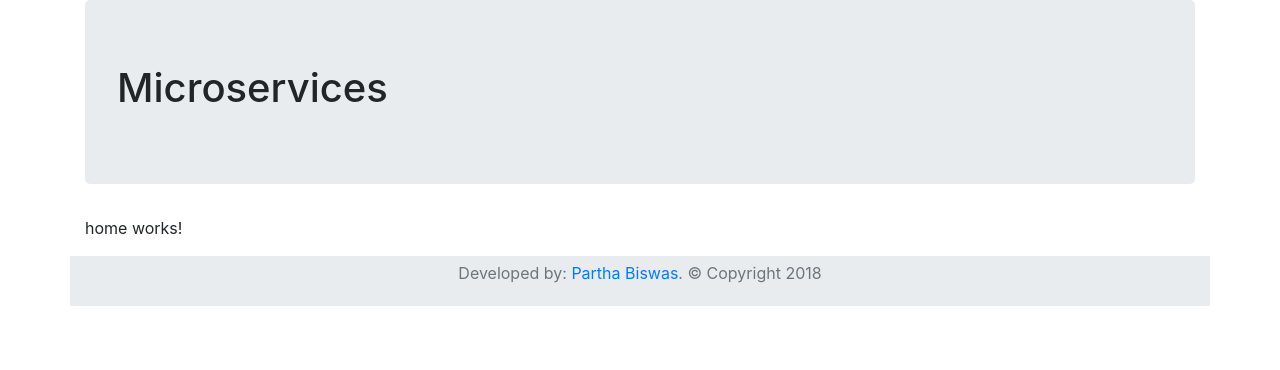
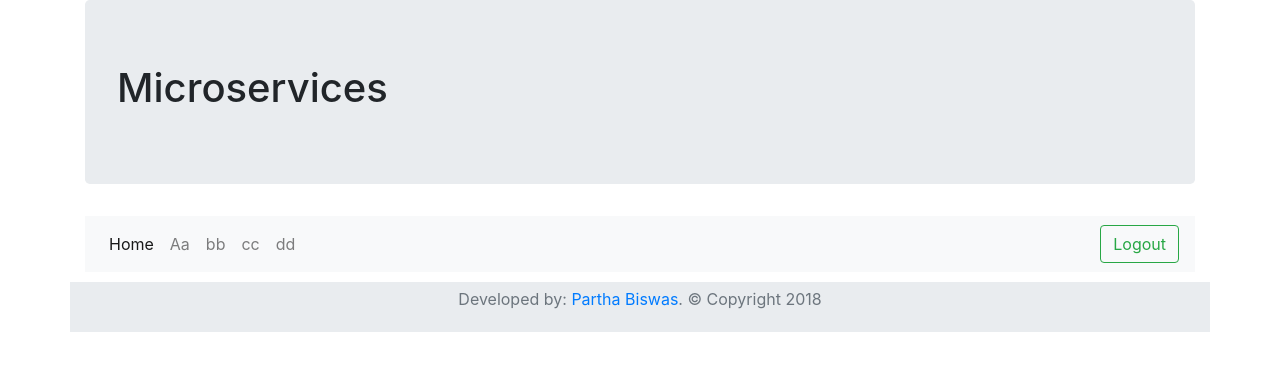
Before and after one commit to partha001/bookstore-microservice, an Angular app in the folder frontend/: page /home in a window 1280 px wide. Shown: the top 370 px of the page. Built offline with nearby package versions, Linux system fonts and the light colour scheme.

Commit message:
frontend : user home navigation bar

```diff
--- a/frontend/src/app/component/home/home.component.html
+++ b/frontend/src/app/component/home/home.component.html
@@ -1,3 +1,2 @@
-<p>
-  home works!
-</p>
+<app-user-navigation></app-user-navigation>
+<router-outlet></router-outlet>
--- a/frontend/src/app/component/partners/partners.component.html
+++ b/frontend/src/app/component/partners/partners.component.html
@@ -5,13 +5,13 @@
     <!-- <button class="btn btn-primary" (click)="getPartners()">fetch partners</button> -->
 
     <p>
-
         What is Lorem Ipsum? Lorem Ipsum is simply dummy text of the printing and typesetting industry. Lorem Ipsum has been the
         industry's standard dummy text ever since the 1500s, when an unknown printer took a galley of type and scrambled
         it to make a type specimen book. It has survived not only five centuries, but also the leap into electronic typesetting,
         remaining essentially unchanged. It was popularised in the 1960s with the release of Letraset sheets containing Lorem
         Ipsum passages, and more recently with desktop publishing software like Aldus PageMaker including versions of Lorem
         Ipsum.
+        <br>
         <br> some of our esteemed partners are :
         <br>
     </p>
@@ -34,14 +34,6 @@
     </div>
 
     <p>
-        <br> Where does it come from? Contrary to popular belief, Lorem Ipsum is not simply random text. It has roots in a piece
-        of classical Latin literature from 45 BC, making it over 2000 years old. Richard McClintock, a Latin professor at
-        Hampden-Sydney College in Virginia, looked up one of the more obscure Latin words, consectetur, from a Lorem Ipsum
-        passage, and going through the cites of the word in classical literature, discovered the undoubtable source. Lorem
-        Ipsum comes from sections 1.10.32 and 1.10.33 of "de Finibus Bonorum et Malorum" (The Extremes of Good and Evil)
-        by Cicero, written in 45 BC. This book is a treatise on the theory of ethics, very popular during the Renaissance.
-        The first line of Lorem Ipsum, "Lorem ipsum dolor sit amet..", comes from a line in section 1.10.32.
-        <br>
         <br> The standard chunk of Lorem Ipsum used since the 1500s is reproduced below for those interested. Sections 1.10.32
         and 1.10.33 from "de Finibus Bonorum et Malorum" by Cicero are also reproduced in their exact original form, accompanied
         by English versions from the 1914 translation by H. Rackham.
--- a/frontend/src/app/component/user-navigation/user-navigation.component.html
+++ b/frontend/src/app/component/user-navigation/user-navigation.component.html
@@ -1,3 +1,49 @@
-<p>
-  user-navigation works!
-</p>
+<nav class="navbar navbar-expand-lg navbar-light bg-light">
+  <!--<a class="navbar-brand" href="#">Navbar</a>
+  <button class="navbar-toggler" type="button" data-toggle="collapse" data-target="#navbarSupportedContent" aria-controls="navbarSupportedContent" aria-expanded="false" aria-label="Toggle navigation">
+    <span class="navbar-toggler-icon"></span>
+  </button>-->
+
+
+  <div class="collapse navbar-collapse" id="navbarSupportedContent">
+    <ul class="navbar-nav mr-auto">
+      <!-- <li class="nav-item active">
+        <a class="nav-link" href="/Home">Home <span class="sr-only">(current)</span></a>
+      </li> -->
+      <li class="nav-item">
+        <a class="nav-link" routerLink="/home" routerLinkActive="active current">Home</a>
+  </li>
+      <li class="nav-item">
+          <a class="nav-link" routerLink="/partners" routerLinkActive="active current">Aa</a>
+    </li>
+
+    <li class="nav-item">
+        <a class="nav-link" routerLink="/achievements" routerLinkActive="active current">bb</a>
+  </li>
+
+      <li class="nav-item">
+        <a class="nav-link" routerLink="/aboutUs" routerLinkActive="active current">cc</a>
+      </li>
+      <li class="nav-item">
+          <a class="nav-link" routerLink="/contactUs" routerLinkActive="active current">dd</a>
+        </li>
+
+      <!--  <li class="nav-item dropdown">
+        <a class="nav-link dropdown-toggle" href="#" id="navbarDropdown" role="button" data-toggle="dropdown" aria-haspopup="true" aria-expanded="false">
+          Dropdown
+        </a>
+        <div class="dropdown-menu" aria-labelledby="navbarDropdown">
+          <a class="dropdown-item" href="#">Action</a>
+          <a class="dropdown-item" href="#">Another action</a>
+          <div class="dropdown-divider"></div>
+          <a class="dropdown-item" href="#">Something else here</a>
+        </div>
+      </li>-->
+    </ul>
+
+    <!-- <form class="form-inline my-2 my-lg-0"> -->
+      <!-- <input class="form-control mr-sm-2" type="search" placeholder="Search" aria-label="Search"> -->
+      <button class="btn btn-outline-success my-2 my-sm-0"  (click)="logout()">Logout</button>
+    <!-- </form> -->
+  </div>
+</nav>
--- a/frontend/src/app/component/user-navigation/user-navigation.component.ts
+++ b/frontend/src/app/component/user-navigation/user-navigation.component.ts
@@ -1,4 +1,6 @@
 import { Component, OnInit } from '@angular/core';
+import { Http } from '@angular/http';
+import {Router} from "@angular/router";
 
 @Component({
   selector: 'app-user-navigation',
@@ -7,9 +9,14 @@ import { Component, OnInit } from '@angular/core';
 })
 export class UserNavigationComponent implements OnInit {
 
-  constructor() { }
+  constructor( public router: Router) { }
 
   ngOnInit() {
   }
 
+  public logout(){
+    console.log("logout called");
+    this.router.navigate(['/']);
+  }
+
 }
```
